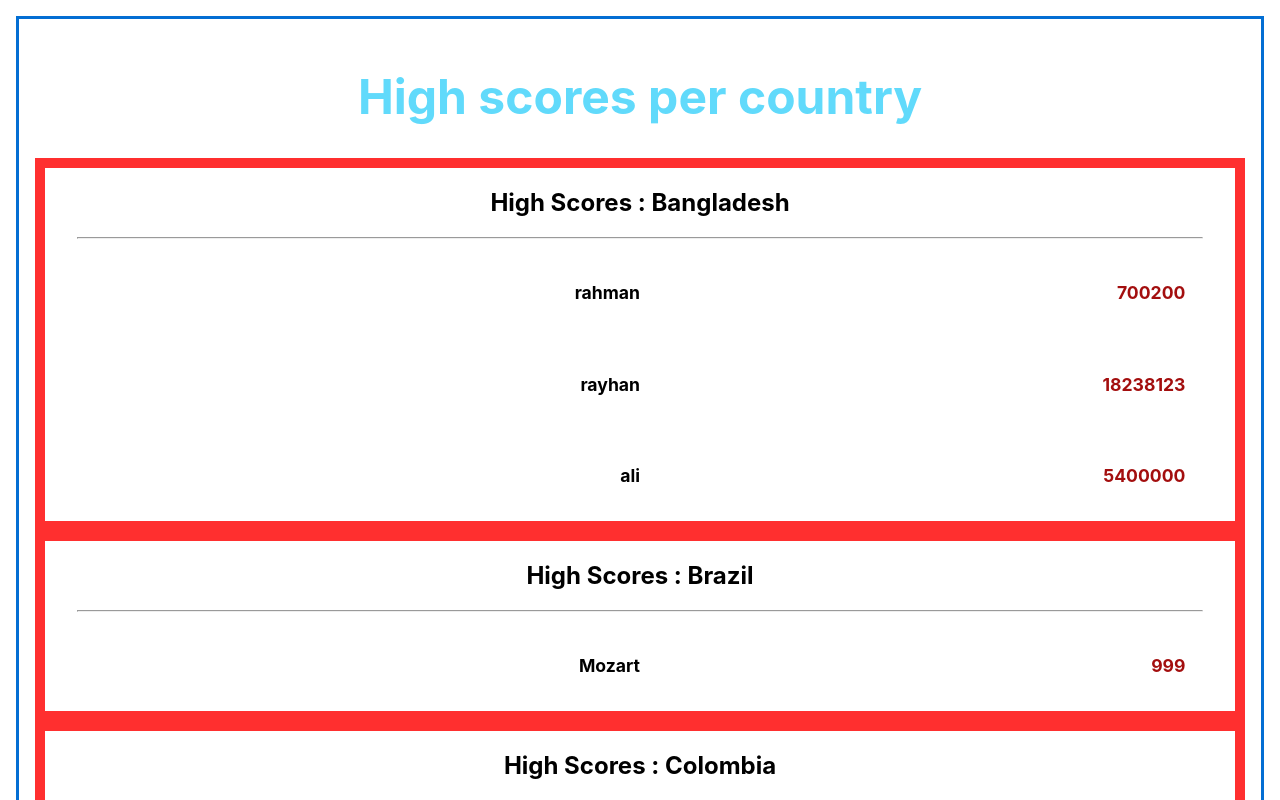
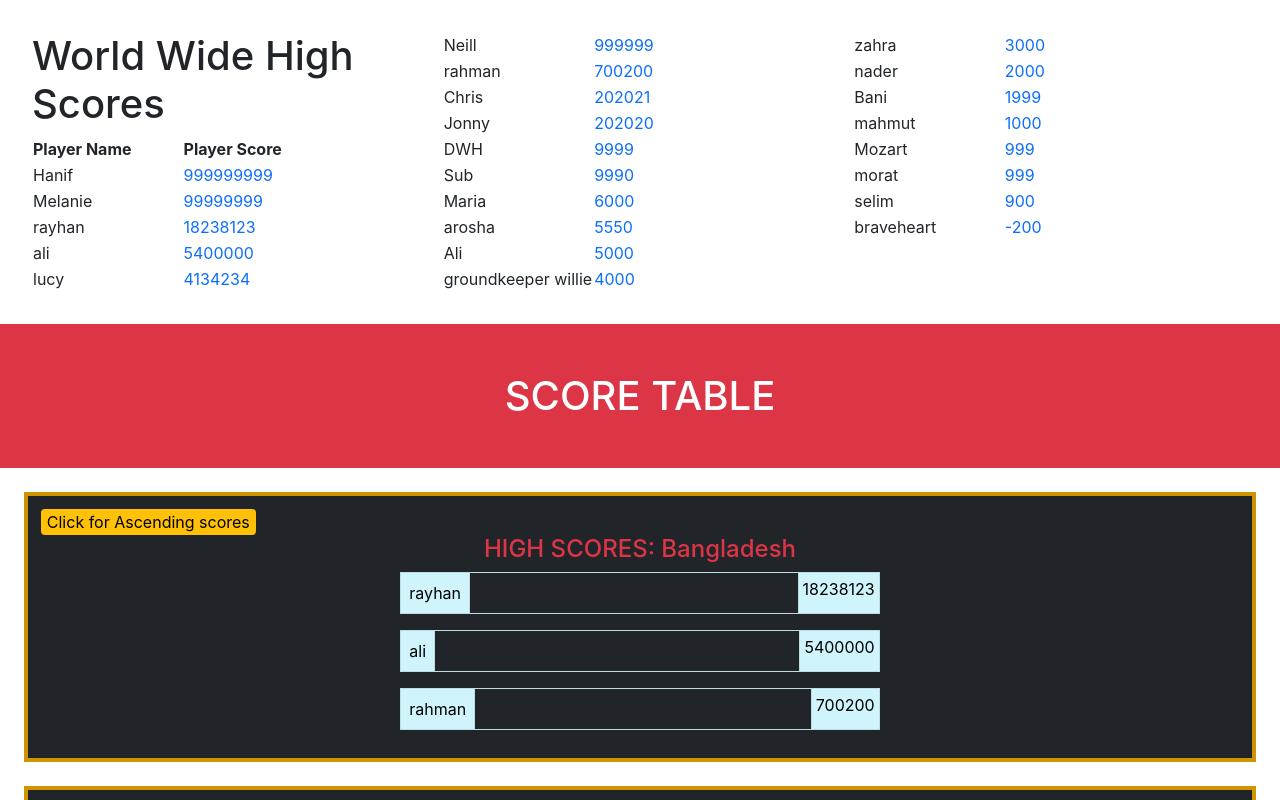
Before and after one commit to Alamin-eng/React-High-Score-Project, a React (Create React App) app: page / in a window 1280 px wide. Shown: the top 800 px of the page. Built offline with nearby package versions, Linux system fonts and the light colour scheme.

Commit message:
advanced level

```diff
--- a/public/index.html
+++ b/public/index.html
@@ -3,6 +3,13 @@
   <head>
     <meta charset="utf-8" />
     <link rel="icon" href="%PUBLIC_URL%/favicon.ico" />
+    <!-- bootstrap 5 linked -->
+    <!-- Latest compiled and minified CSS -->
+    <link href="https://cdn.jsdelivr.net/npm/bootstrap@5.1.3/dist/css/bootstrap.min.css" rel="stylesheet">
+
+    <!-- Latest compiled JavaScript -->
+    <script src="https://cdn.jsdelivr.net/npm/bootstrap@5.1.3/dist/js/bootstrap.bundle.min.js"></script>
+
     <meta name="viewport" content="width=device-width, initial-scale=1" />
     <meta name="theme-color" content="#000000" />
     <meta
--- a/src/App.css
+++ b/src/App.css
@@ -1,70 +1,27 @@
 .App {
   text-align: center;
 }
+.world-div{
+    column-count: 3;
+    -moz-column-count: 3;
+    -webkit-column-count:3;
+    margin-top: 3%;
+}
+.div-table{
+  display: flex;
+  justify-content: space-between;
+  margin: 0 30%;
+}
+.rows{
+  text-align: center;
+  font-size: 1.5rem;
 
-.App-logo {
-  height: 40vmin;
-  pointer-events: none;
 }
+.country{
+  border: 4px solid rgb(207, 148, 0);
+  padding: 1%;
+}
+button {
+  border: none;
 
-@media (prefers-reduced-motion: no-preference) {
-  .App-logo {
-    animation: App-logo-spin infinite 20s linear;
-  }
 }
-
-.App-header {
-  background-color: #6e2300;
-  min-height: 100vh;
-  display: flex;
-  flex-direction: column;
-  align-items: center;
-  justify-content: center;
-  font-size: calc(10px + 2vmin);
-  color: white;
-}
-h1 {
-  text-align: center;
-  font-weight: bolder;
-  font-size: 3em;
-  font-stretch: ultra-expanded;
-  color: #61dafb;
-}
-.App-link {
-  color: #61dafb;
-}
-.country {
-  text-align: center;
-  font-size: 1.5em;
-  font-stretch: ultra-expanded;
-}
-.listItem {
-  list-style: none;
-  display: grid;
-  grid-template-columns: repeat(2, 1fr);
-  text-align: end;
-  padding: 1em;
-  font-size: 1.1em;
-  font-weight: bold;
-}
-.main-div {
-  margin: 1em;
-  padding: 1em;
-  border: 3px solid rgb(3, 110, 211);
-}
-.summary {
-  border: 10px solid rgb(255, 47, 47);
-  padding: 0 2em;
-}
-.redNumbers {
-  color: rgb(163, 14, 14);
-}
-
-@keyframes App-logo-spin {
-  from {
-    transform: rotate(0deg);
-  }
-  to {
-    transform: rotate(360deg);
-  }
-}
--- a/src/App.js
+++ b/src/App.js
@@ -1,71 +1,14 @@
 import React from 'react';
-import HeaderAndNames from './headerAndData';
+import NamesAndScores from "./NamesAndScores";
+import "./App.css";
+import allCountryScores from './allCountryData';
+import ScoreTable from './scoreTable';
+import Header from './header';
+import WorldWideScores from "./worldScores";
 
-import "./App.css";
-let allCountryScores = [
-  {
-    name: "Ethiopia",
-    scores: [
-      { n: "Sub", s: 9990 },
-      { n: "lucy", s: "4134234" },
-      { n: "DWH", s: 9999 },
-      { n: "Hanif", s: 999999999 },
-    ],
-  },
-  {
-    name: "Scotland",
-    scores: [
-      { n: "groundkeeper willie", s: 4000 },
-      { n: "Neill", s: 999999 },
-      { n: "braveheart", s: -200 },
-    ],
-  },
-  {
-    name: "England",
-    scores: [
-      { n: "Jonny", s: 202020 },
-      { n: "Chris", s: 202021 },
-    ],
-  },
-  {
-    name: "Brazil",
-    scores: [{ n: "Mozart", s: 999 }],
-  },
-  {
-    name: "Colombia",
-    scores: [
-      { n: "Maria", s: 6000 },
-      { n: "Melanie", s: "99999999" },
-      { n: "Ali", s: 5000 },
-    ],
-  },
-  {
-    name: "Turkey",
-    scores: [
-      { n: "selim", s: 900 },
-      { n: "mahmut", s: 1000 },
-      { n: "morat", s: 999 },
-    ],
-  },
-  {
-    name: "Iran",
-    scores: [
-      { n: "arosha", s: 5550 },
-      { n: "zahra", s: 3000 },
-      { n: "nader", s: 2000 },
-      { n: "Bani", s: 1999 },
-    ],
-  },
-  {
-    name: "Bangladesh",
-    scores: [
-      { n: "rahman", s: 700200 },
-      { n: "rayhan", s: 18238123 },
-      { n: "ali", s: 5400000 },
-    ],
-  },
-];
-let countriesInOrder = () =>{
+
+function App() {
+    let countriesInOrder = () => {
       return allCountryScores.sort((a, b) => {
         console.log(a.name);
         if (a.name > b.name) {
@@ -75,14 +18,14 @@ let countriesInOrder = () =>{
         } else {
           return 0;
         }
-  })
-}
+      });
+    };
 
-function App() {
   return (
     <div>
-      <HeaderAndNames allCountry={countriesInOrder()}/>
-
+      <WorldWideScores scores={allCountryScores} />
+      <Header />
+      <NamesAndScores allCountry={countriesInOrder()} />
     </div>
   );
 }
--- /dev/null
+++ b/src/AscendingTable.js
@@ -0,0 +1,22 @@
+import React from "react";
+
+function AscendingTable (props) {
+    return (
+      <div>
+        {props.scores.map((e) => {
+          return (
+            <table class="table table-bordered table-info table-sm table-hover">
+              <tbody>
+                <tr className="div-table">
+                  <td className="p-2">{e.n}</td>
+                  <td>{e.s}</td>
+                </tr>
+              </tbody>
+            </table>
+          );
+        })}
+      </div>
+    );
+}
+
+export default AscendingTable;
--- /dev/null
+++ b/src/NamesAndScores.js
@@ -0,0 +1,55 @@
+import React, {useState} from "react";
+import allCountryScores from "./allCountryData.js";
+import ScoreTable from "./scoreTable.js";
+import AscendingTable from "./AscendingTable";
+
+let NamesAndScores = (props) => {
+  let [boolean, setBoolean] = useState(false)
+  let [change, setChange] = useState("Click for Ascending scores");
+
+  let handleClick = () => {
+    if(boolean === false){
+      setBoolean(true)
+      setChange("Click for Descending scores");
+    } else {
+      setBoolean(false)
+      setChange("Click for Ascending scores");
+    }
+  }
+
+  return (
+    <div>
+      {props.allCountry.map((e) => {
+        return (
+          <section className="country m-4 bg-dark">
+            <button className="btn-warning rounded" onClick={handleClick}>
+              {change}
+            </button>
+            <h2 className="text-danger rows">HIGH SCORES: {e.name}</h2>
+
+            {!boolean ? (
+              <ScoreTable
+                scores={e.scores.sort((a, b) => {
+                  return b.s - a.s;
+                })}
+              />
+            ) : null}
+
+            {/* sort by Ascending order */}
+            {boolean && (
+              <AscendingTable
+                scores={e.scores.sort((a, b) => {
+                  return a.s - b.s;
+                })}
+              />
+            )}
+          </section>
+        );
+      })}
+      <footer className="d-flex justify-content-end m-4">
+        &copy; Mohammad Alamin
+      </footer>
+    </div>
+  );
+};
+export default NamesAndScores;
--- /dev/null
+++ b/src/allCountryData.js
@@ -0,0 +1,70 @@
+// import React from "react";
+
+
+    let allCountryScores = [
+      {
+        name: "Ethiopia",
+        scores: [
+          { n: "Sub", s: 9990 },
+          { n: "lucy", s: "4134234" },
+          { n: "DWH", s: 9999 },
+          { n: "Hanif", s: 999999999 },
+        ],
+      },
+      {
+        name: "Scotland",
+        scores: [
+          { n: "groundkeeper willie", s: 4000 },
+          { n: "Neill", s: 999999 },
+          { n: "braveheart", s: -200 },
+        ],
+      },
+      {
+        name: "England",
+        scores: [
+          { n: "Jonny", s: 202020 },
+          { n: "Chris", s: 202021 },
+        ],
+      },
+      {
+        name: "Brazil",
+        scores: [{ n: "Mozart", s: 999 }],
+      },
+      {
+        name: "Colombia",
+        scores: [
+          { n: "Maria", s: 6000 },
+          { n: "Melanie", s: "99999999" },
+          { n: "Ali", s: 5000 },
+        ],
+      },
+      {
+        name: "Turkey",
+        scores: [
+          { n: "selim", s: 900 },
+          { n: "mahmut", s: 1000 },
+          { n: "morat", s: 999 },
+        ],
+      },
+      {
+        name: "Iran",
+        scores: [
+          { n: "arosha", s: 5550 },
+          { n: "zahra", s: 3000 },
+          { n: "nader", s: 2000 },
+          { n: "Bani", s: 1999 },
+        ],
+      },
+      {
+        name: "Bangladesh",
+        scores: [
+          { n: "rahman", s: 700200 },
+          { n: "rayhan", s: 18238123 },
+          { n: "ali", s: 5400000 },
+        ],
+      },
+    ];
+
+
+
+export default allCountryScores;
--- /dev/null
+++ b/src/header.js
@@ -0,0 +1,12 @@
+import React from "react";
+function Header (){
+    return (
+      <header>
+        <h1 className="mt-4 p-5 bg-danger text-white d-flex justify-content-center">
+          {" "}
+         SCORE TABLE
+        </h1>
+      </header>
+    );
+}
+export default Header;
--- a/src/headerAndData.js
+++ /dev/null
@@ -1,37 +0,0 @@
-import React from "react";
-
-let HeaderAndNames = (props) => {
-
-  return (
-
-    <div className="main-div">
-        <h1>High scores per country</h1>
-      {props.allCountry.map((e,index) => {
-
-        return (
-          <div className="summary" key={index}>
-
-            <h2 className="country">{`High Scores : ${e.name}`}</h2>
-            <hr></hr>
-
-              {e.scores.map((score,index) => (
-
-                <div className="listItem" key={index}>
-                  <p>
-                 {score.n}
-                  </p>
-                  <p className="redNumbers">
-                      {score.s}
-
-                  </p>
-                </div>
-              ))}
-          </div>
-        );
-      })}
-
-    </div>
-  );
-};
-
-export default HeaderAndNames;
--- /dev/null
+++ b/src/scoreTable.js
@@ -0,0 +1,23 @@
+import React from "react";
+
+const ScoreTable = (props) => {
+
+    return (
+      <div>
+        {props.scores.map((e) => {
+          return (
+            <table class="table table-bordered table-info table-sm table-hover">
+              <tbody>
+                <tr className="div-table">
+                  <td className="p-2">{e.n}</td>
+                  <td>
+                    {e.s}
+                  </td>
+                </tr>
+              </tbody>
+            </table>
+          );})}
+      </div>
+    );
+}
+export default ScoreTable;
--- /dev/null
+++ b/src/worldScores.js
@@ -0,0 +1,37 @@
+import React from "react";
+
+function WorldWideScores(props) {
+  let allScores = [];
+
+  props.scores
+    .map((country) => country.scores)
+    .forEach((score) => (allScores = allScores.concat(score)));
+
+  let allSortedScores = allScores.sort(
+    (player1, player2) => player2.s - player1.s
+  );
+
+  return (
+    <div className="world-div p-2 m-4">
+      <h1 className="App-header">World Wide High Scores</h1>
+      <table>
+        <thead>
+          <tr>
+            <th>Player Name</th>
+            <th>Player Score</th>
+          </tr>
+        </thead>
+        {allSortedScores.map((score, index) => (
+          <tbody key={index}>
+            <tr>
+              <td className="player-name">{score.n}</td>
+              <td className="text-primary">{score.s}</td>
+            </tr>
+          </tbody>
+        ))}
+      </table>
+    </div>
+  );
+}
+
+export default WorldWideScores;
```
Lines whose indentation alone changed are shown as unchanged.
